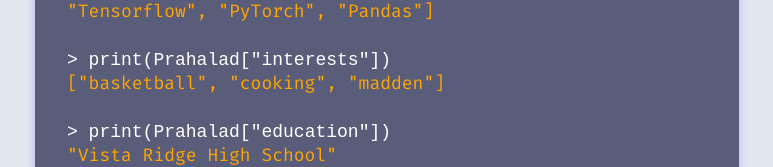
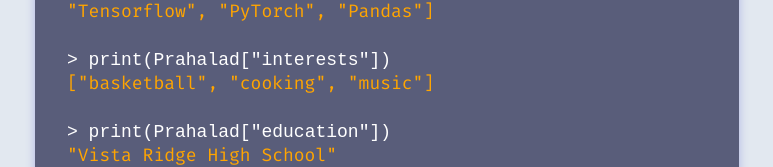
Before and after one commit to PPilot2/portfolio-website, a Next.js app in the folder portfolio/: page / in a window 1280 px wide. Shown: the part 484-651 px from the top of the page, without its empty margins (253-1026 px from the left). Built offline with nearby package versions, Linux system fonts and the light colour scheme.

Commit message:
added to header

```diff
--- a/portfolio/src/app/components/terminalBox.tsx
+++ b/portfolio/src/app/components/terminalBox.tsx
@@ -67,7 +67,7 @@
 
         <div>
           <code>&gt; print(Prahalad[&quot;interests&quot;])</code>
-          <p>[&quot;basketball&quot;, &quot;cooking&quot;, &quot;madden&quot;]</p>
+          <p>[&quot;basketball&quot;, &quot;cooking&quot;, &quot;music&quot;]</p>
         </div>
 
         <div>
```
